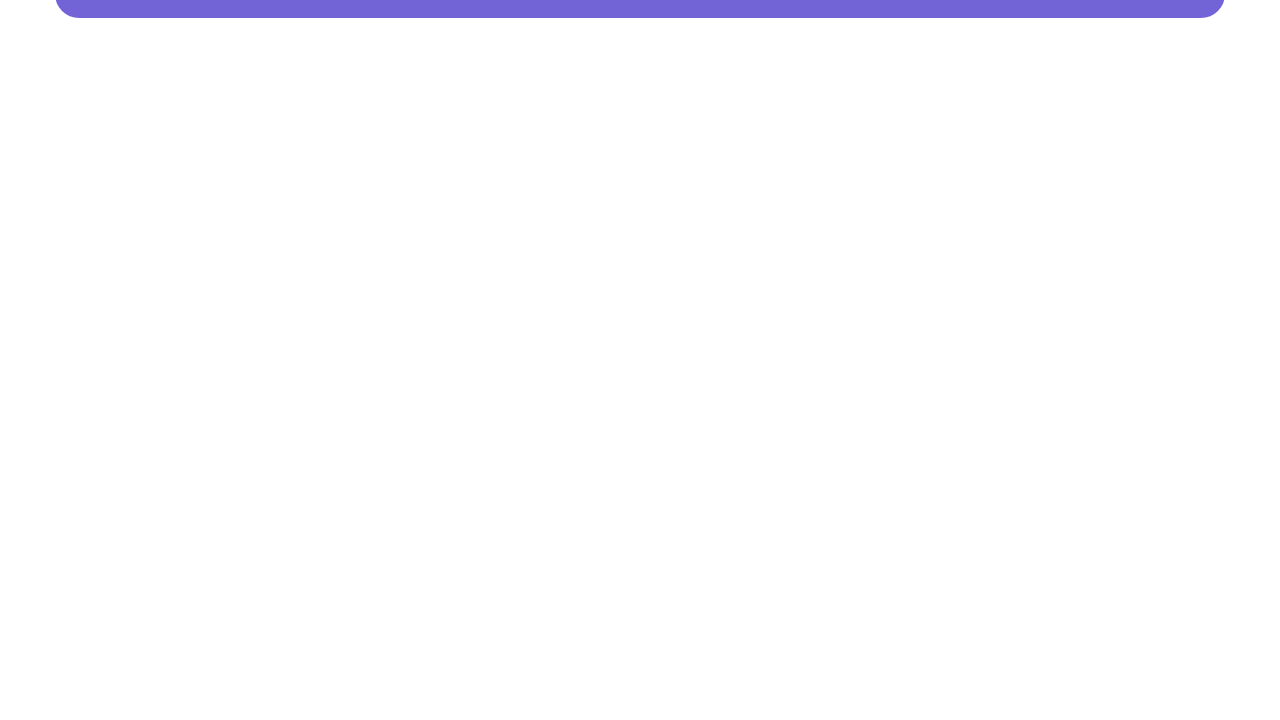
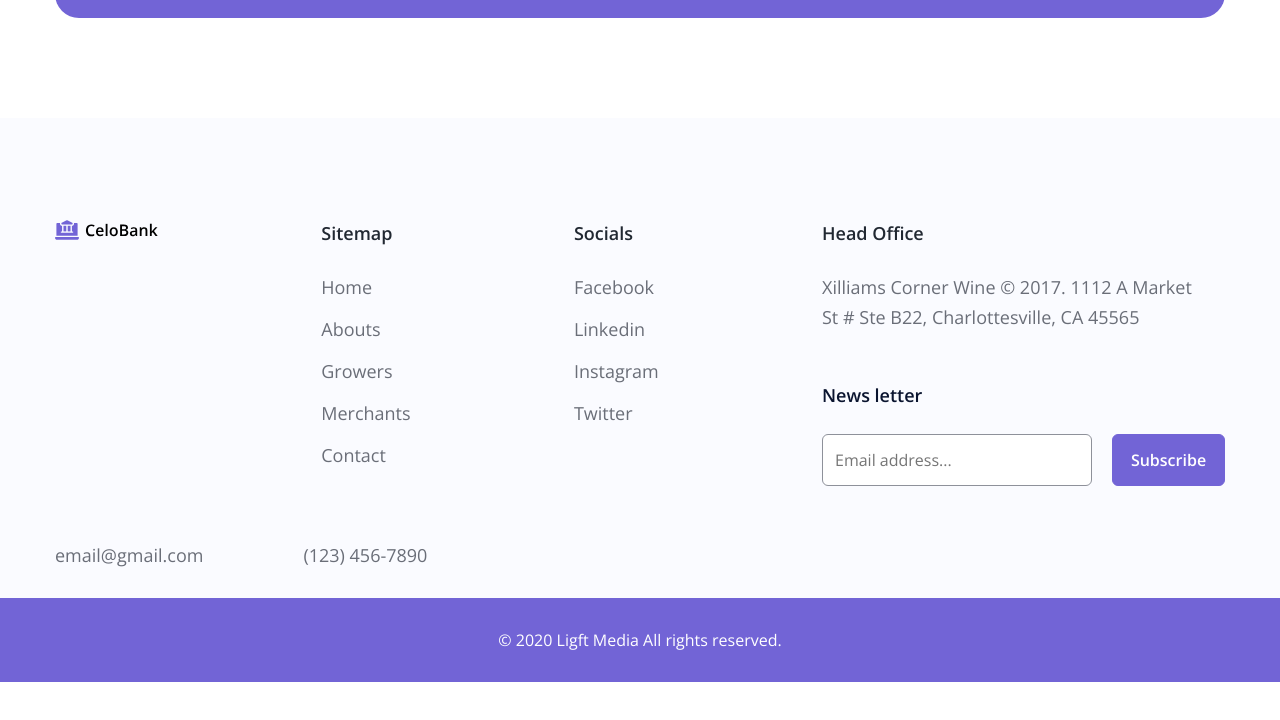
Before and after one commit to HoaiPhuongcoder/Seft-Project-3, a plain HTML site: page index.html in a window 1280 px wide. Shown: the part 5378-6098 px from the top of the page. After the commit the page ends 6060 px from the top, so only its background shows below. Drawn offline with nearby package versions, Linux system fonts and the light colour scheme.

Commit message:
Làm phần footer #1

```diff
--- a/assets/css/style.css
+++ b/assets/css/style.css
@@ -1055,3 +1055,95 @@ button {
   bottom: 49px;
   right: 166px;
 }
+/* footer */
+.footer {
+  margin-top: 20px;
+  background: #fafbff;
+}
+.footer__inner {
+  padding: 100px 0 28px 0;
+}
+.footer__top {
+  display: grid;
+  grid-template-columns: auto auto auto 403px;
+  /* grid-auto-columns: min-content; */
+}
+.footer__heading {
+  color: #212832;
+  font-size: 1.8rem;
+  font-weight: 600;
+  line-height: 1.67; /* 166.667% */
+}
+.footer__list {
+  margin-top: 24px;
+}
+.footer__link {
+  display: block;
+  margin-top: 12px;
+  color: #6a6e78;
+  font-size: 1.8rem;
+  font-weight: 400;
+  line-height: 1.67; /* 166.667% */
+}
+.footer__link:hover {
+  text-decoration: underline;
+  opacity: 0.9;
+}
+.footer__desc {
+  width: 371px;
+  margin-top: 24px;
+  color: #6a6e78;
+  font-size: 1.8rem;
+  font-weight: 400;
+  line-height: 1.67; /* 166.667% */
+}
+.footer__title {
+  display: block;
+  margin-top: 48px;
+  color: #0a142f;
+  font-size: 1.8rem;
+  font-weight: 600;
+  line-height: 1.67; /* 166.667% */
+}
+.footer-form {
+  margin-top: 24px;
+  display: flex;
+  column-gap: 20px;
+}
+.footer-form__input {
+  width: 270px;
+  height: 52px;
+  border-radius: 6px;
+  border: 1px solid #8e919a;
+  outline: none;
+  padding: 12px;
+}
+.footer-form__btn {
+  min-width: 113px;
+  --height: 52px;
+  border: 1px solid var(--primary-color);
+  background: #7264d6;
+}
+.footer__row {
+  margin-top: 54px;
+  display: flex;
+  column-gap: 100px;
+}
+.footer__contact {
+  color: #6a6e78;
+  font-size: 1.8rem;
+  font-weight: 400;
+  line-height: 1.67; /* 166.667% */
+}
+.footer__contact:hover {
+  text-decoration-line: underline;
+}
+.footer__copyright {
+  background: var(--primary-color);
+  padding: 28px 0;
+  text-align: center;
+  color: #fff;
+  font-size: 1.6rem;
+  font-weight: 400;
+  line-height: 1.75; /* 175% */
+}
--- a/index.html
+++ b/index.html
@@ -93,7 +93,7 @@
     <!-- Style Css -->
     <link rel="stylesheet" href="./assets/css/style.css" />
   </head>
-  <body style="height: 10000px">
+  <body>
     <!-- Header -->
     <header class="header header--fixed">
       <div class="container">
@@ -886,5 +886,84 @@
         </div>
       </section>
     </main>
+    <!-- Footer -->
+    <section class="footer">
+      <div class="container">
+        <div class="footer__inner">
+          <div class="footer__top">
+            <!-- Column 1 -->
+            <div class="footer__column">
+              <a href="#!"><img class="logo" src="./assets/img/logo.svg" /></a href="#!">
+            </div>
+            <!-- Column 2 -->
+            <div class="footer__column">
+              <h3 class="footer__heading">Sitemap</h3>
+              <ul class="footer__list">
+                <li>
+                  <a href="#!" class="footer__link">Home</a>
+                </li>
+                <li>
+                  <a href="#!" class="footer__link">Abouts</a>
+                </li>
+                <li>
+                  <a href="#!" class="footer__link">Growers</a>
+                </li>
+                <li>
+                  <a href="#!" class="footer__link">Merchants</a>
+                </li>
+                <li>
+                  <a href="#!" class="footer__link">Contact</a>
+                </li>
+              </ul>
+            </div>
+            <!-- Column 3 -->
+            <div class="footer__column">
+              <h3 class="footer__heading">Socials</h3>
+              <ul class="footer__list">
+                <li>
+                  <a href="#!" class="footer__link">Facebook</a>
+                </li>
+                <li>
+                  <a href="#!" class="footer__link">Linkedin</a>
+                </li>
+                <li>
+                  <a href="#!" class="footer__link">Instagram</a>
+                </li>
+                <li>
+                  <a href="#!" class="footer__link">Twitter</a>
+                </li>
+              </ul>
+            </div>
+            <!-- Column 4 -->
+            <div class="footer__column">
+              <h3 class="footer__heading">Head Office</h3>
+              <p class="footer__desc">
+                Xilliams Corner Wine © 2017. 1112 A Market St # Ste B22,
+                Charlottesville, CA 45565
+              </p>
+              <label for="email2" class="footer__title">News letter</label>
+              <form action="" class="footer-form">
+                <input
+                class="footer-form__input"
+                  type="email"
+                  name="email2"
+                  id="email2"
+                  placeholder="Email address..."
+
+                />
+                <button type="submit" class="footer-form__btn btn">
+                  Subscribe
+                </button>
+              </form>
+            </div>
+          </div>
+          <div class="footer__row">
+            <a class="footer__contact" href="mailto:email@gmail.com">email@gmail.com</a>
+            <a class="footer__contact" href="tel:0909009009">(123) 456-7890</a>
+          </div>
+        </div>
+      </div>
+      <div class="footer__copyright">© 2020 Ligft Media All rights reserved.</div>
+    </section>
   </body>
 </html>
```
